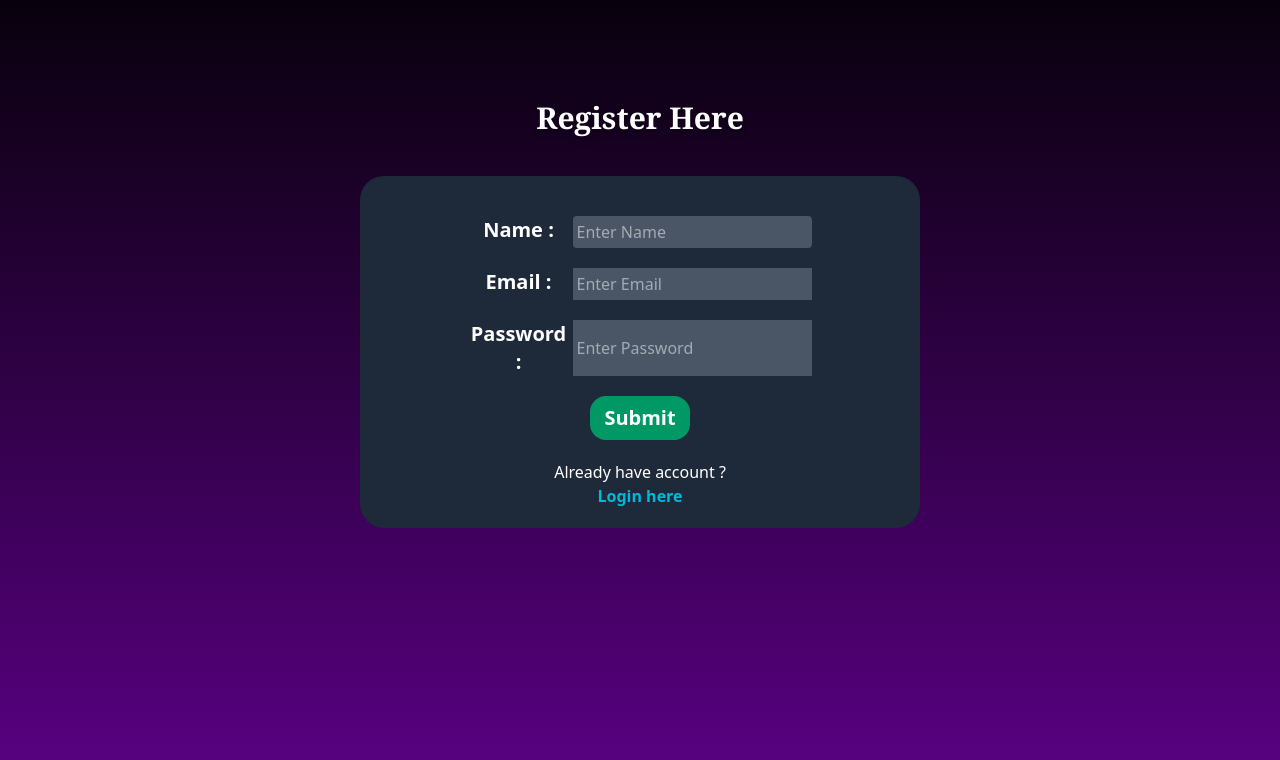
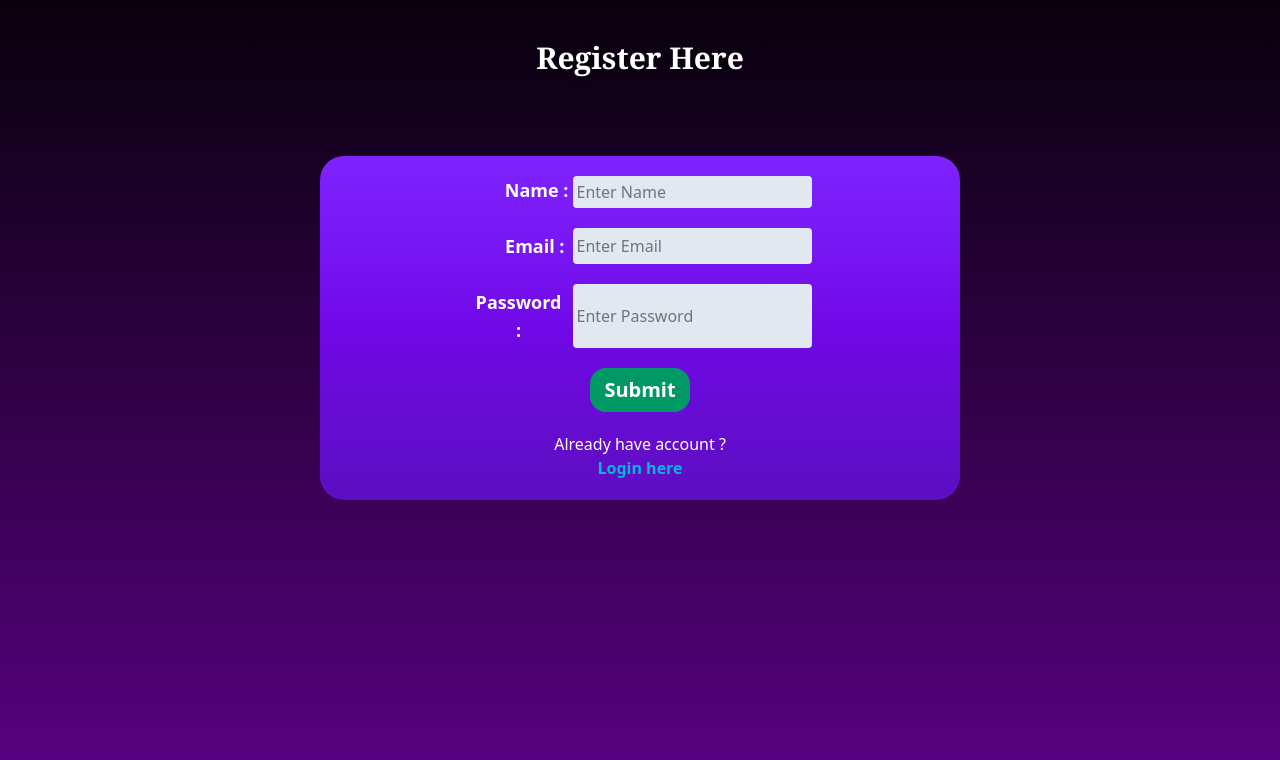
Before and after one commit to Deep200207/friend_slide_app, a React (Vite) app in the folder Frontend/: page /reg in a window 1280 px wide. Shown: the top 760 px of the page. Built offline with nearby package versions, Linux system fonts and the light colour scheme; no server answers.

Commit message:
enchance frontend

```diff
--- a/Frontend/src/Auth/Login.jsx
+++ b/Frontend/src/Auth/Login.jsx
@@ -21,7 +21,7 @@ export default function Login() {
                 <h1 className='text-center text-3xl font-bold font-sans
       mt-15 ' style={{textShadow:"textShadow: 2px 2px 5px blue"}}>Login Here</h1>
                 <div className=' mt-10 flex justify-center'>
-                    <div className='md:w-[60%] bg-gradient-to-b from-violet-600 via-violet-700 to-violet-800 text-gray-200 shadow-xl rounded-3xl text-center space-y-2 pt-15 p-5'>
+                    <div className='md:w-[60%] bg-gradient-to-b from-violet-600 via-violet-700 to-violet-800 text-gray-200 shadow-xl rounded-3xl text-center space-y-2 pt-15 p-2 md:p-5'>
                         {error ? <h1 className='text-red-600 font-bold'>{error}</h1> : ""}
                         {loading? <h1 className='text-yellow-500 font-bold'>Loading....</h1> :""}
                         {response && (
@@ -30,13 +30,14 @@ export default function Login() {
                             </h1>
                         )}
                         <div className='flex justify-center space-x-1'>
-                            <div className='text-lg  w-[60%] md:w-25 font-bold '><h1 className='float-right' >Email :</h1></div>
+                            <div className=' p-1  md:text-lg  w-[60%] md:w-25 font-bold '><h1 className='float-right' >Email :</h1></div>
                             <input type='text' value={email} placeholder='Enter Email' className='text-black border-none outline-0 bg-slate-300 rounded
-                            p-1' onChange={(e) => setemail(e.target.value)}></input>
+                            p-1 md:text-lg' onChange={(e) => setemail(e.target.value)}></input>
                         </div>
                         <div className='flex justify-center space-x-1 mt-3'>
-                            <div className='text-lg md:text-lg w-23 md:w-25 font-bold '><h1 className='float-right'>Password :</h1></div>
-                            <input type='password' value={password} placeholder='Enter Password' className='text-black bg-slate-300 border-none outline-0 p-1 rounded'
+                            <div className='p-1  md:text-lg w-23 md:w-25 font-bold '><h1 className='float-right'>Password :</h1></div>
+                            <input type='password' value={password} placeholder='Enter Password' className='
+                             text-black bg-slate-300 border-none outline-0 md:p-1 rounded p-1'
                                 onChange={(e) => setpassword(e.target.value)}></input>
                         </div>
                         <div>
--- a/Frontend/src/Auth/Registration.jsx
+++ b/Frontend/src/Auth/Registration.jsx
@@ -29,15 +29,15 @@ export default function Registration() {
   }, [response]);
 
   return (
-    <div className="flex justify-center p-20">
-      <div className="w-[100%]">
-        <h1 className="text-center text-3xl font-bold font-serif text-white text-shadow-lg mt-5">
+    <div className="flex justify-center">
+      <div className="w-full">
+        <h1 className="text-center text-3xl font-bold font-serif text-white text-shadow-lg mt-10">
           Register Here
         </h1>
 
-        <div className="mt-10 flex justify-center">
+        <div className="mt-[30%] sm:mt-20 flex justify-center w-full">
           <div
-            className="md:w-[50%] bg-gray-800 rounded-3xl text-center space-y-5 pt-10 p-5"
+            className=" md:w-[50%] bg-gradient-to-b from-violet-600 via-violet-700 to-violet-800 rounded-3xl text-center space-y-5  p-2 md:p-5"
           >
             {/* Loading */}
             {loading && <h1 style={{ color: "yellow" }}>Loading...</h1>}
@@ -53,36 +53,32 @@ export default function Registration() {
             )}
 
             <div className="flex justify-center space-x-1">
-              <h1 className="text-lg md:text-xl w-23 md:w-25 font-bold">Name :</h1>
+              <div className='md:text-lg  w-[60%] md:w-25 font-bold '>
+                <h1 className="float-right">Name :</h1>
+              </div>
               <input
                 type="text"
                 value={name}
                 placeholder="Enter Name"
-                className="bg-gray-600 rounded border-none outline-0 p-1"
+                className="bg-slate-200 text-black rounded border-none outline-0 p-1"
                 onChange={(e) => setName(e.target.value)}
               />
             </div>
+            <div className='flex justify-center space-x-1'>
+              <div className=' p-1  md:text-lg  w-[60%] md:w-25 font-bold '>
+                <h1 className='float-right' >Email :</h1>
+              </div>
+              <input type='text' value={email} placeholder='Enter Email'
+                className='text-black border-none outline-0 bg-slate-200 rounded
+               p-1' onChange={(e) => setEmail(e.target.value)}>
 
-            <div className="flex justify-center space-x-1">
-              <h1 className="text-lg md:text-xl w-23 md:w-25 font-bold">Email :</h1>
-              <input
-                type="text"
-                value={email}
-                placeholder="Enter Email"
-                className="bg-gray-600 border-none outline-0 p-1"
-                onChange={(e) => setEmail(e.target.value)}
-              />
+              </input>
             </div>
-
-            <div className="flex justify-center space-x-1">
-              <h1 className="text-lg md:text-xl w-23 md:w-25 font-bold">Password :</h1>
-              <input
-                type="password"
-                value={password}
-                placeholder="Enter Password"
-                className="bg-gray-600 border-none outline-0 p-1"
-                onChange={(e) => setPassword(e.target.value)}
-              />
+            <div className='flex justify-center space-x-1 mt-3'>
+              <div className='p-1  md:text-lg w-23 md:w-25 font-bold '><h1 className='float-right'>Password :</h1></div>
+              <input type='password' value={password} placeholder='Enter Password' className='
+                             text-black bg-slate-200 border-none outline-0 md:p-1 rounded p-1'
+                onChange={(e) => setPassword(e.target.value)}></input>
             </div>
 
             <div>
```
